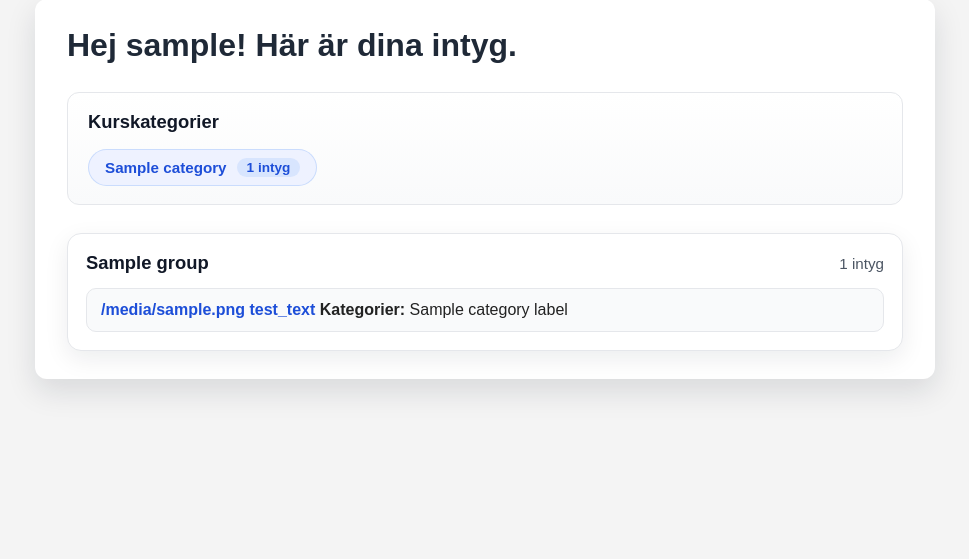
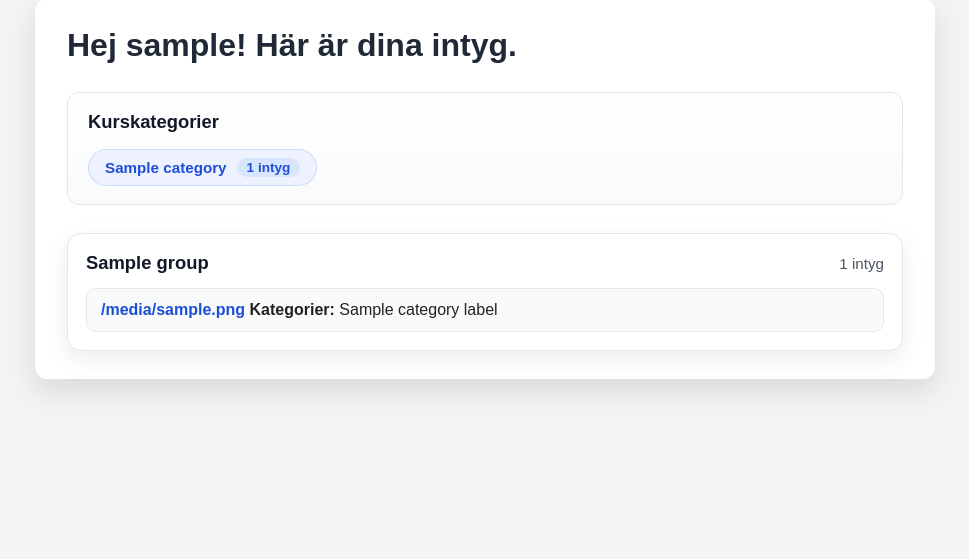
Before and after one commit to Mr-cool08/JK-utbildnings-intyg, a Flask app: template templates/dashboard.html in a window 1280 px wide. Shown: the part 71-630 px from the top of the page, without its empty margins (155-1124 px from the left). Run offline with Flask 3, Linux system fonts and the light colour scheme; the template is opened without the code that fills it: most values are stand-ins (such as "Sample title", 1, 10 or a date in 2020).

Commit message:
done test

```diff
--- a/templates/dashboard.html
+++ b/templates/dashboard.html
@@ -39,7 +39,6 @@
                 <li data-pdf-categories="{{ pdf.categories | join(',') }}">
                     <a href="{{ url_for('download_pdf', pdf_id=pdf.id) }}" download>
                         {{ pdf.filename }}
-                        test_text
                     </a>
                     <span class="pdf-meta">
                         <strong>Kategorier:</strong>
@@ -48,6 +47,8 @@
                         {% else %}
                             Inte angiven
                         {% endif %}
+                        <br>
+
                     </span>
                 </li>
                 {% endfor %}
```
